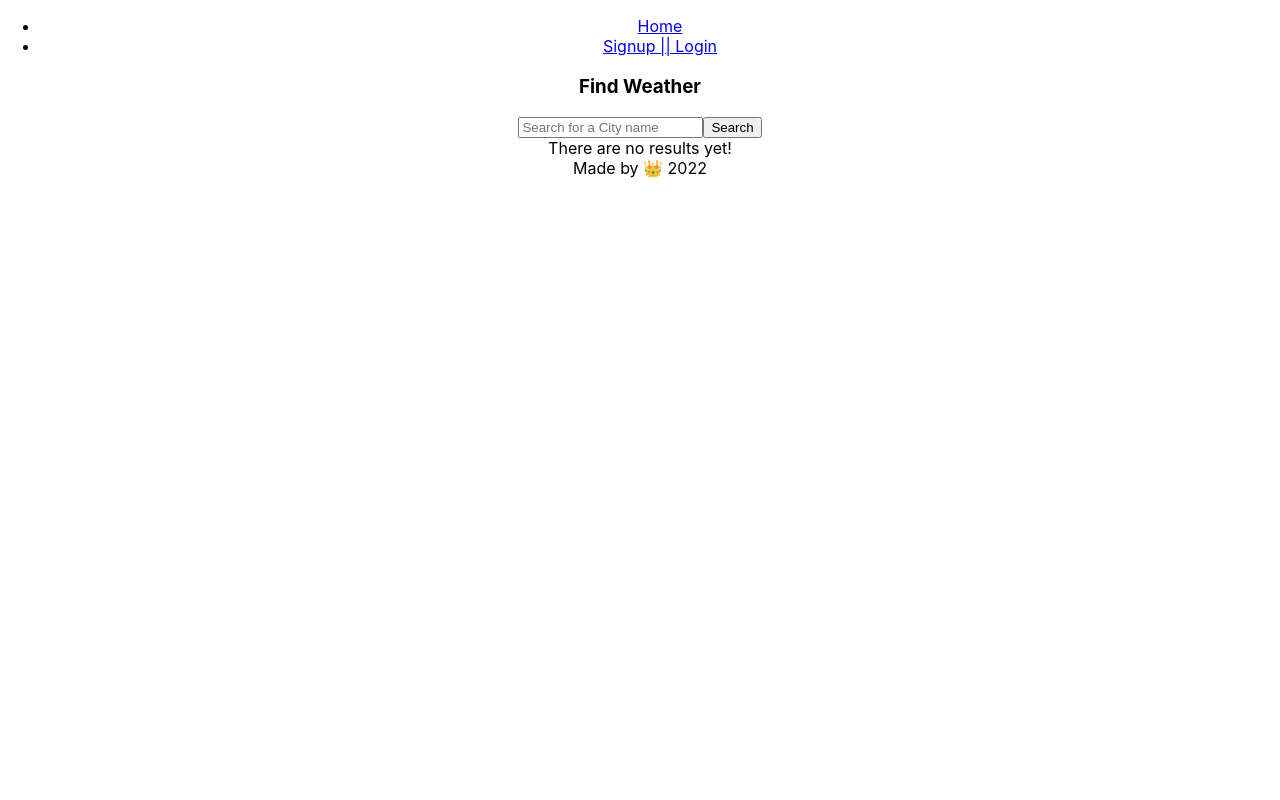
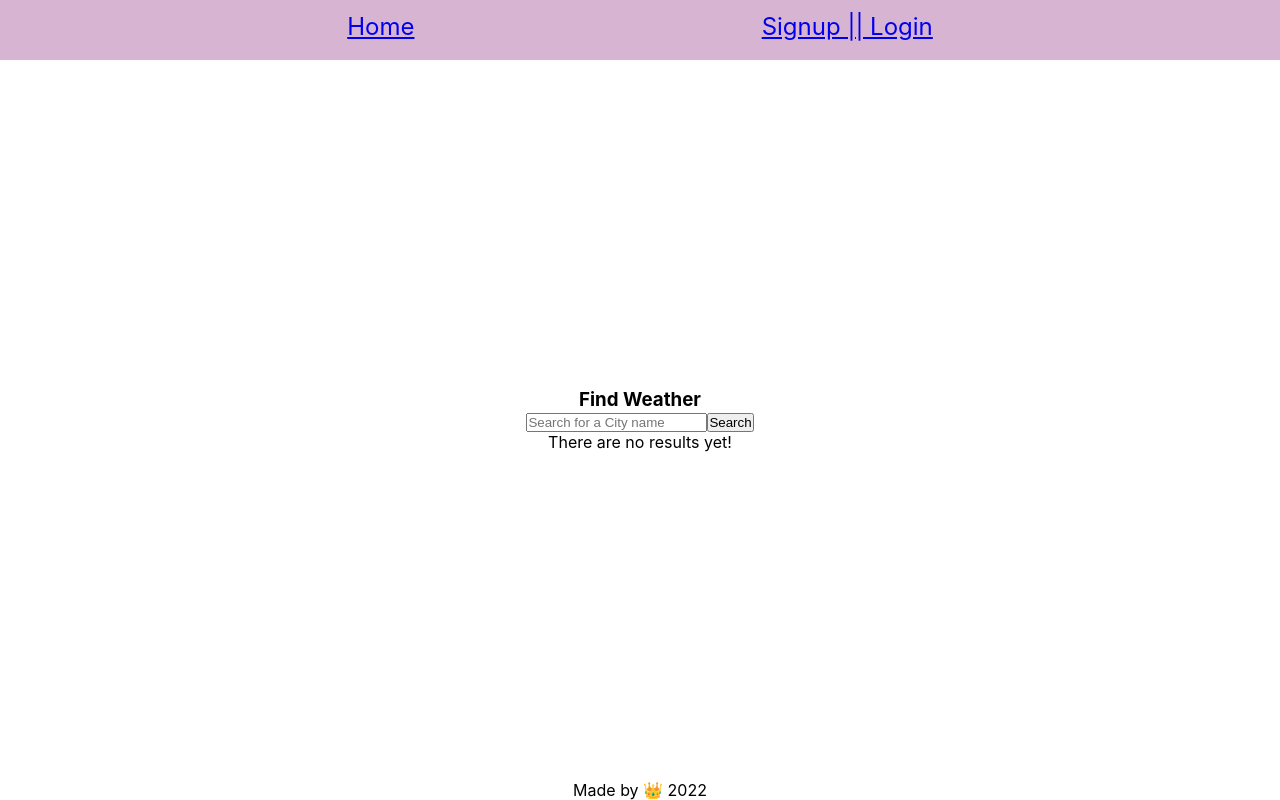
Before and after one commit to 009Kings/alloy-weather-app, a React (Create React App) app in the folder frontend/: page / in a window 1280 px wide. Built offline with nearby package versions, Linux system fonts and the light colour scheme.

Commit message:
some styling before computer shuts down

```diff
--- a/frontend/src/App.css
+++ b/frontend/src/App.css
@@ -1,38 +1,34 @@
+* {
+  margin: 0;
+  padding: 0;
+}
+
 .App {
   text-align: center;
+  display: flex;
+  height: 100vh;
+  width: 100vw;
+  flex-direction: column;
+  justify-content: space-between;
+  align-content: center;
 }
 
-.App-logo {
-  height: 40vmin;
-  pointer-events: none;
+header {
+  height: 1.5em;
+  font-size: 1.5em;
+  padding: .5em 0;
+  display: flex;
+  background-color: #d8b4d3
 }
 
-@media (prefers-reduced-motion: no-preference) {
-  .App-logo {
-    animation: App-logo-spin infinite 20s linear;
-  }
+nav {
+  width: 100%;
+  height: 100%;
 }
 
-.App-header {
-  background-color: #282c34;
-  min-height: 100vh;
+nav > ul {
+  list-style: none;
   display: flex;
-  flex-direction: column;
-  align-items: center;
-  justify-content: center;
-  font-size: calc(10px + 2vmin);
-  color: white;
+  justify-content: space-evenly;
+  margin: auto 0;
 }
-
-.App-link {
-  color: #61dafb;
-}
-
-@keyframes App-logo-spin {
-  from {
-    transform: rotate(0deg);
-  }
-  to {
-    transform: rotate(360deg);
-  }
-}
```
